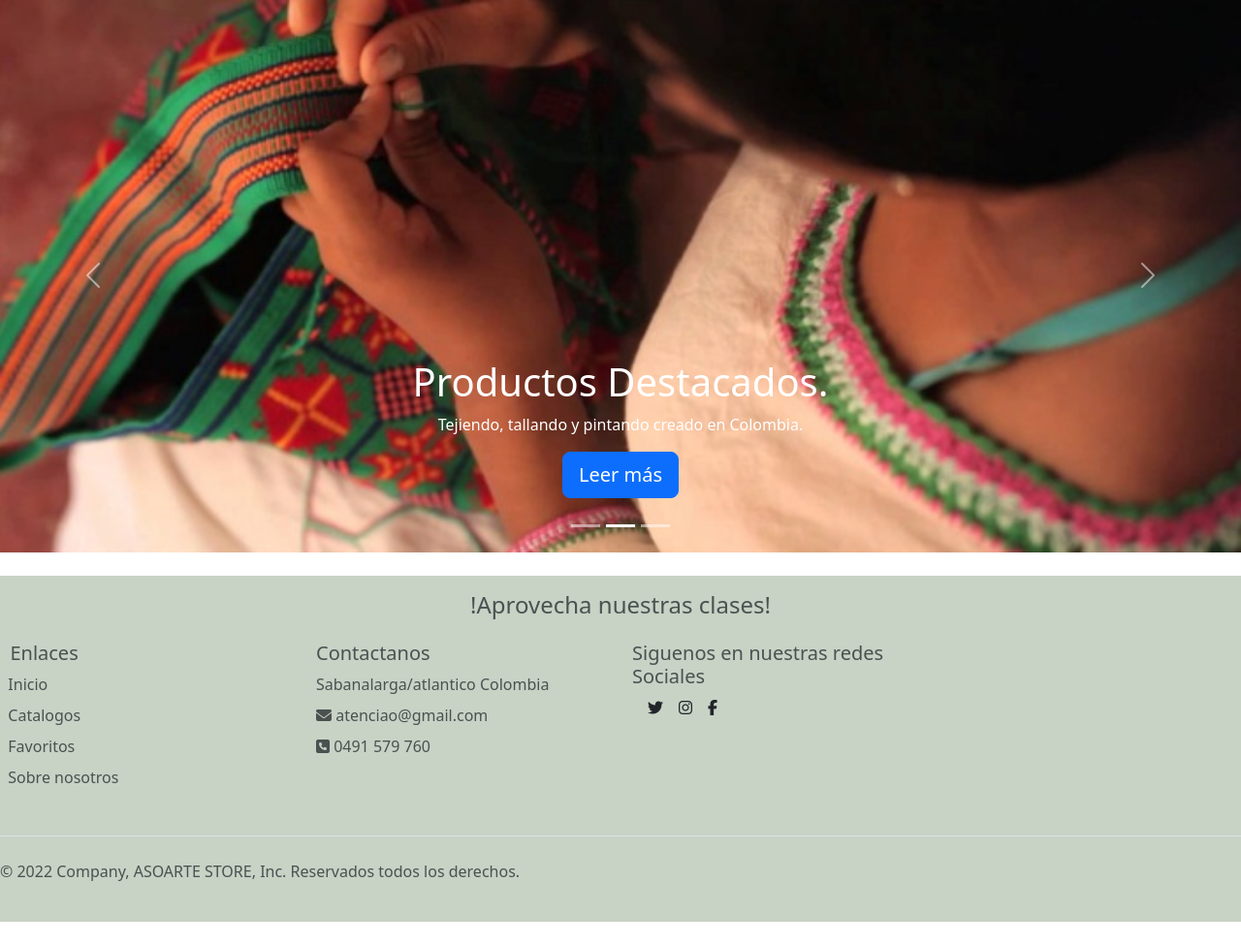
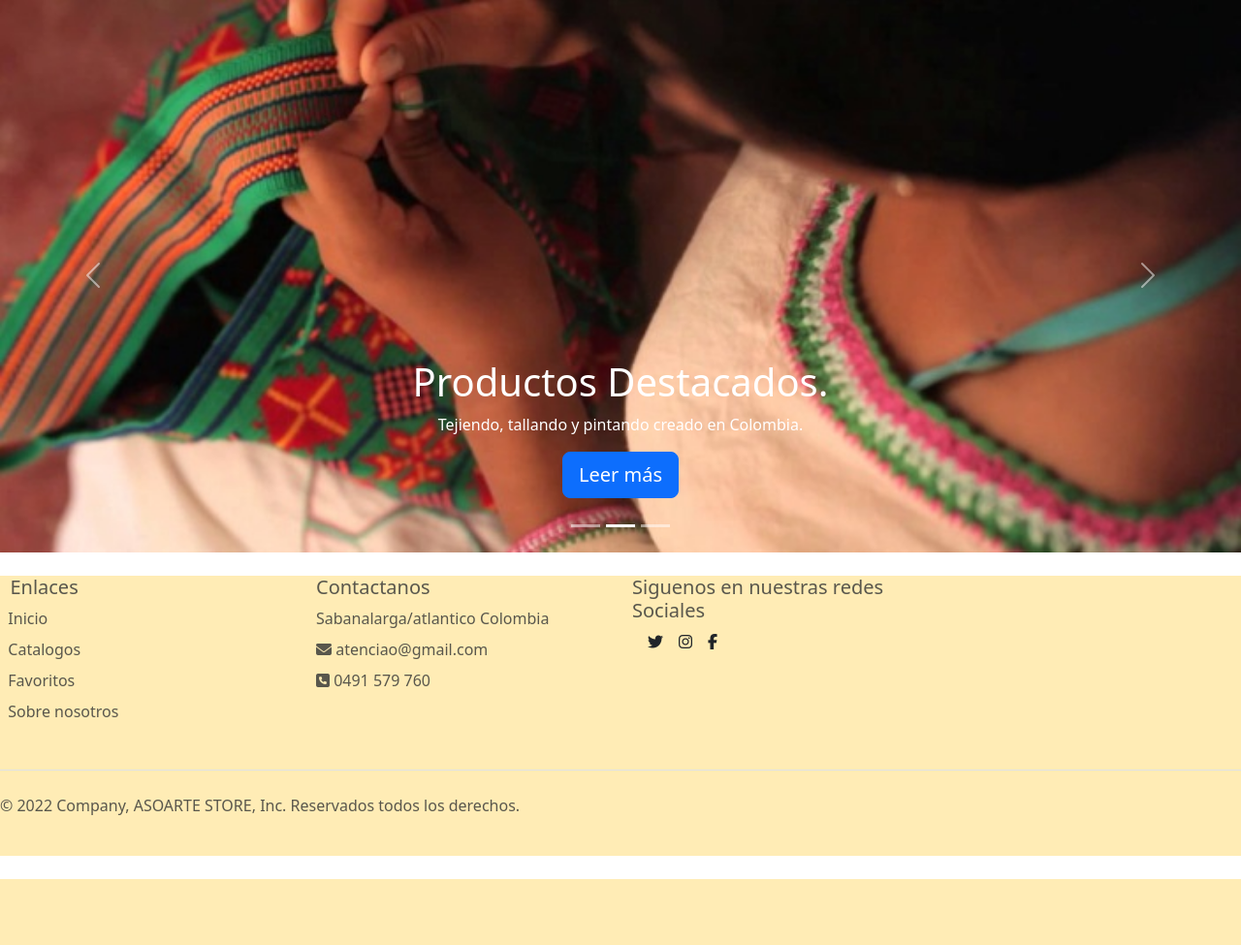
Before and after one commit to SandraManuelNelson/base, a Django app: page / in a window 1280 px wide. Shown: the part 84-1059 px from the top of the page at 97% size. After the commit the page ends 991 px from the top, so only its background shows below. Run offline with Django 3.2, Linux system fonts and the light colour scheme; some libraries are stand-ins or nearby versions.

Commit message:
estilos body

```diff
--- a/templates/partials/body.html
+++ b/templates/partials/body.html
@@ -40,8 +40,7 @@
       </body>
 <br>
 <div>
-<footer style="background-color: #c8d2c5;">
-  <div  class="text-center p-3"><h4> !Aprovecha nuestras clases!</h4> </div>
+<footer style="background-color: #ffecb5;">
   <div class="row">
   <div class="col-lg-3 col-md-6 mb-3">
   <h5>&nbsp;&nbsp;Enlaces</h5>
```
Also changed, not shown: db.sqlite3.
